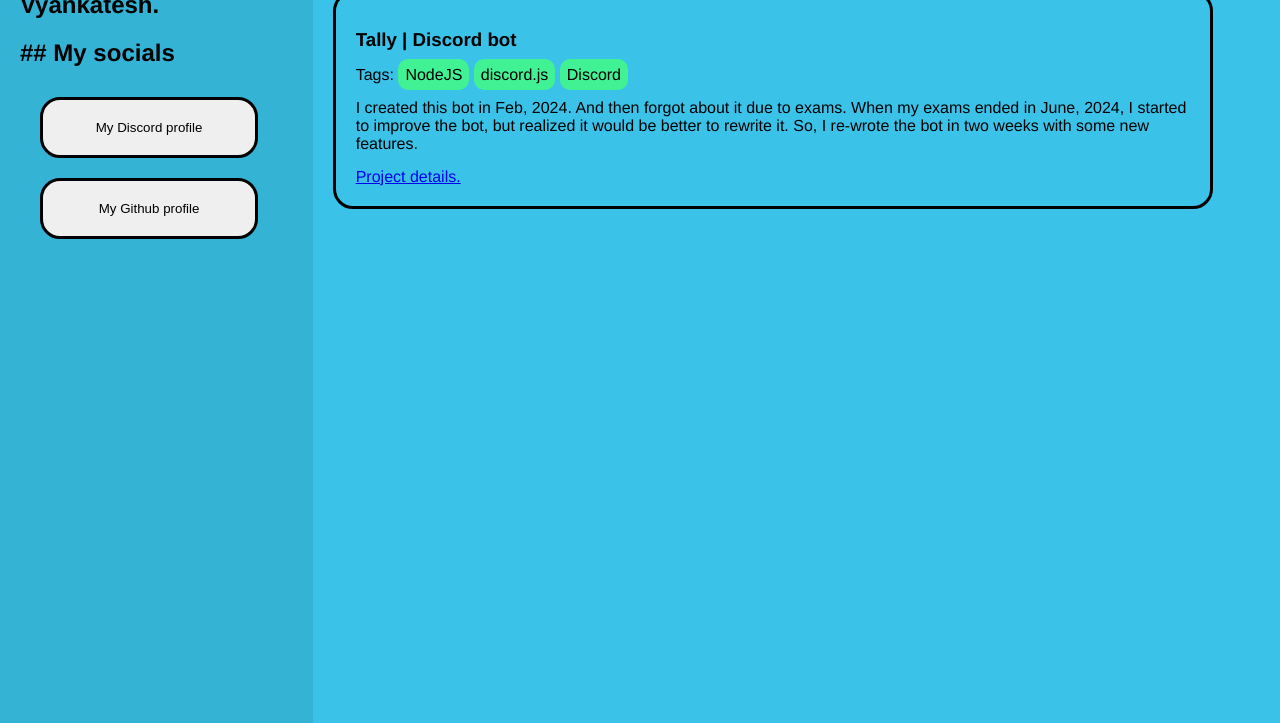
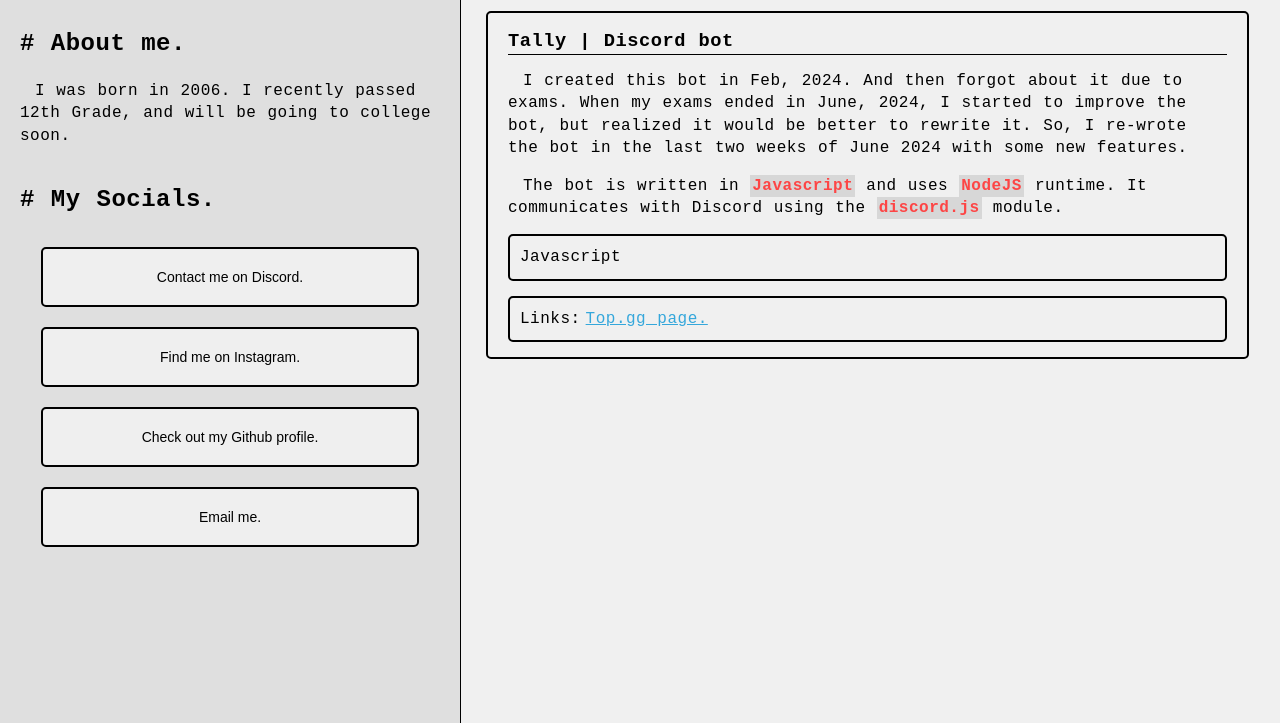
Before and after one commit to vyduck/homepage-v1, a plain HTML site: page index.html in a window 1280 px wide. Shown: the part 77-800 px from the top of the page. Drawn offline with Linux system fonts and the light colour scheme.

Commit message:
Portfolio 2.0

```diff
--- /dev/null
+++ b/css/aside.css
@@ -0,0 +1,49 @@
+aside {
+    padding: 20px;
+
+    background-color: #dfdfdf;
+
+    display: flex;
+    flex-direction: column;
+
+    overflow: auto;
+}
+
+aside>h3 {
+    text-decoration: underline;
+    text-decoration-style: dotted;
+}
+
+.contact {
+    width: 90%;
+
+    padding: 20px;
+    margin: 10px 20px;
+
+    border: 2px solid black;
+    border-radius: 5px;
+
+    font-size: 14px;
+}
+
+#short-dsc {
+    text-indent: 15px;
+}
+
+aside>div>form {
+    width: 100%;
+    display: flex;
+    flex-direction: column;
+    align-self: center;
+    align-items: center;
+}
+
+@media only screen and (min-width:1120px) {
+    aside {
+        min-width: 420px;
+        width: 30vw;
+        max-height: 100%;
+
+        border-right: solid black 1px;
+    }
+}
--- /dev/null
+++ b/css/nav.css
@@ -0,0 +1,30 @@
+nav {
+    border-bottom: solid black 2px;
+
+    background-color: #dfdfdf;
+
+    flex-direction: row;
+    justify-content: center;
+}
+
+nav>a:any-link {
+    color: black;
+    min-width: fit-content;
+    padding: 10px;
+    margin: 10px 5px;
+
+    border: solid black 2px;
+    border-radius: 5px;
+}
+
+@media only screen and (min-width:1120px) {
+    nav {
+        display: none;
+    }
+}
+
+@media only screen and (max-width:1120px) {
+    nav {
+        display: flex;
+    }
+}
--- /dev/null
+++ b/css/project.css
@@ -0,0 +1,69 @@
+#projects {
+    padding: 0px 25px;
+
+    overflow: auto;
+}
+
+.project {
+    width: calc(100% - 50px);
+
+    padding: 0.1px 20px;
+    margin-bottom: 40px;
+
+    border: 2px solid black;
+    border-radius: 5px;
+}
+
+#projects>h2 {
+    margin-bottom: 20px;
+
+    border-bottom: solid black 2px;
+}
+
+.project>* {
+    margin: 15px 0px;
+}
+
+.project-title {
+    border-bottom: solid black 1px;
+}
+
+.project-description {
+    text-indent: 15px;
+}
+
+.project-links::-webkit-scrollbar,
+.skills::-webkit-scrollbar {
+    display: none;
+}
+
+.project-links,
+.skills {
+    padding: 10px;
+
+    display: flex;
+    flex-direction: row;
+    overflow: auto;
+
+    border: solid black 2px;
+    border-radius: 5px;
+
+    text-wrap: nowrap;
+
+    -ms-overflow-style: none;
+    scrollbar-width: none;
+}
+
+.project-link {
+    min-width: fit-content;
+
+    margin: 0px 5px;
+}
+
+
+@media only screen and (min-width:1120px) {
+    #projects {
+        width: 70vw;
+        max-height: 100vh;
+    }
+}
--- /dev/null
+++ b/css/style.css
@@ -0,0 +1,40 @@
+body {
+    width: 100vw;
+    height: 100vh;
+
+    padding: 0;
+    margin: 0;
+
+    background-color: #f0f0f0;
+
+    font-size: 16px;
+    font-family: monospace;
+    line-height: 1.4;
+    letter-spacing: 0.5px;
+    word-spacing: 1px;
+}
+
+.imp {
+    padding: 2px;
+
+    font-family: monospace;
+    font-weight: bold;
+    color: rgb(253, 69, 69);
+
+    background-color: #d7d7d7;
+}
+
+@media only screen and (min-width:1120px) {
+    body {
+        display: flex;
+        flex-direction: row;
+    }
+}
+
+/* Link colors */
+a:any-link {
+    color: rgb(53, 167, 219);
+}
+a:active {
+    color: rgb(47, 145, 190);
+}
--- a/index.html
+++ b/index.html
@@ -4,46 +4,78 @@
 <head>
     <meta charset="UTF-8">
     <meta name="viewport" content="width=device-width, initial-scale=1.0">
-    <link rel="stylesheet" href="style.css">
+    <link rel="stylesheet" href="./css/style.css">
+    <link rel="stylesheet" href="./css/project.css">
+    <link rel="stylesheet" href="./css/aside.css">
+    <link rel="stylesheet" href="./css/nav.css">
     <title>Home | Vyankatesh</title>
 </head>
 
 <body>
+    <nav>
+        <a href="#about-me">About me</a>
+        <a href="#socials">My Socials</a>
+        <a href="#projects">My Projects</a>
+    </nav>
     <aside>
-        <h1># Hello, I am Vyankatesh.</h1>
-
+        <h3>
+            Hello, I am Vyankatesh.
+        </h3>
+        <div id="about-me">
+            <h1># About me.</h1>
+            <p id="short-dsc">
+                I was born in 2006. I recently passed 12th Grade, and will be going to college soon.
+            </p>
+        </div>
         <div id="socials">
-            <h2>
-                ## My socials
-            </h2>
+            <h1>
+                # My Socials.
+            </h1>
             <form action="https://discordapp.com/users/912351813041262662" target="_blank">
                 <button class="contact" type="submit">
-                    My Discord profile
+                    Contact me on Discord.
+                </button>
+            </form>
+            <form action="https://www.instagram.com/vyankateshsdande/" target="_blank">
+                <button class="contact" type="submit">
+                    Find me on Instagram.
                 </button>
             </form>
             <form action="https://github.com/vyduck" target="_blank">
                 <button class="contact" type="submit">
-                    My Github profile
+                    Check out my Github profile.
+                </button>
+            </form>
+            <form action="mailto:vyankateshdande.vd@gmail.com" target="_blank">
+                <button class="contact" type="submit">
+                    Email me.
                 </button>
             </form>
         </div>
     </aside>
-    <div id="main">
-        <h2>## Projects</h2>
-        <div class="project">
+    <main id="projects">
+        <h1># Projects I have done</h1>
+        <article class="project">
             <h3 class="project-title">Tally | Discord bot</h3>
-            <div class="project-tags">
-                Tags:
-                <span class="project-tag">NodeJS</span>
-                <span class="project-tag">discord.js</span>
-                <span class="project-tag">Discord</span>
+            <p class="project-description">
+                I created this bot in Feb, 2024. And then forgot about it due to exams.
+                When my exams ended in June, 2024, I started to improve the bot, but realized it would be better to
+                rewrite it. So, I re-wrote the bot in the last two weeks of June 2024 with some new features.
+            </p>
+            <p class="project-description">
+                The bot is written in <span class="imp">Javascript</span> and uses <span class="imp">NodeJS</span>
+                runtime.
+                It communicates with Discord using the <span class="imp">discord.js</span> module.
+            </p>
+            <div class="skills">
+                Javascript
             </div>
-            <div class="project-description">I created this bot in Feb, 2024. And then forgot about it due to exams.
-                When my exams ended in June, 2024, I started to improve the bot, but realized it would be better to
-                rewrite it. So, I re-wrote the bot in two weeks with some new features.</div>
-            <a href="https://top.gg/bot/1223871354432917605">Project details.</a>
-        </div>
-    </div>
+            <div class="project-links">
+                Links:
+                <a class="project-link" href="https://top.gg/bot/1223871354432917605">Top.gg page.</a>
+            </div>
+        </article>
+    </main>
 </body>
 
 </html>
--- a/style.css
+++ /dev/null
@@ -1,73 +0,0 @@
-body {
-    width: 100vw;
-    height: 100vh;
-
-    padding: 0;
-    margin: 0;
-
-    background-color: #3ac2e8;
-
-    font-family: Helvetica, sans-serif;
-}
-
-aside {
-    padding: 20px;
-
-    background-color: #35b3d5;
-}
-
-#main {
-    padding: 0px 20px;
-
-    overflow: auto;
-}
-
-.contact {
-    width: 80%;
-
-    padding: 20px;
-    margin: 10px 20px;
-
-    border: 3px solid black;
-    border-radius: 20px;
-}
-
-.project {
-    width: 90%;
-
-    padding: 20px;
-    margin: 20px 0px;
-
-    border: 3px solid black;
-    border-radius: 20px;
-}
-
-.project>* {
-    margin: 15px 0px;
-}
-
-.project-tag {
-    padding: 7px;
-
-    border-radius: 10px;
-
-    background-color: #41f294;
-}
-
-@media only screen and (min-width:1080px) {
-    body {
-        display: flex;
-        flex-direction: row;
-    }
-
-    main {
-        width: 60vw;
-        max-height: 100vh;
-
-    }
-
-    aside {
-        width: 40vw;
-        max-height: 100%;
-    }
-}
```
